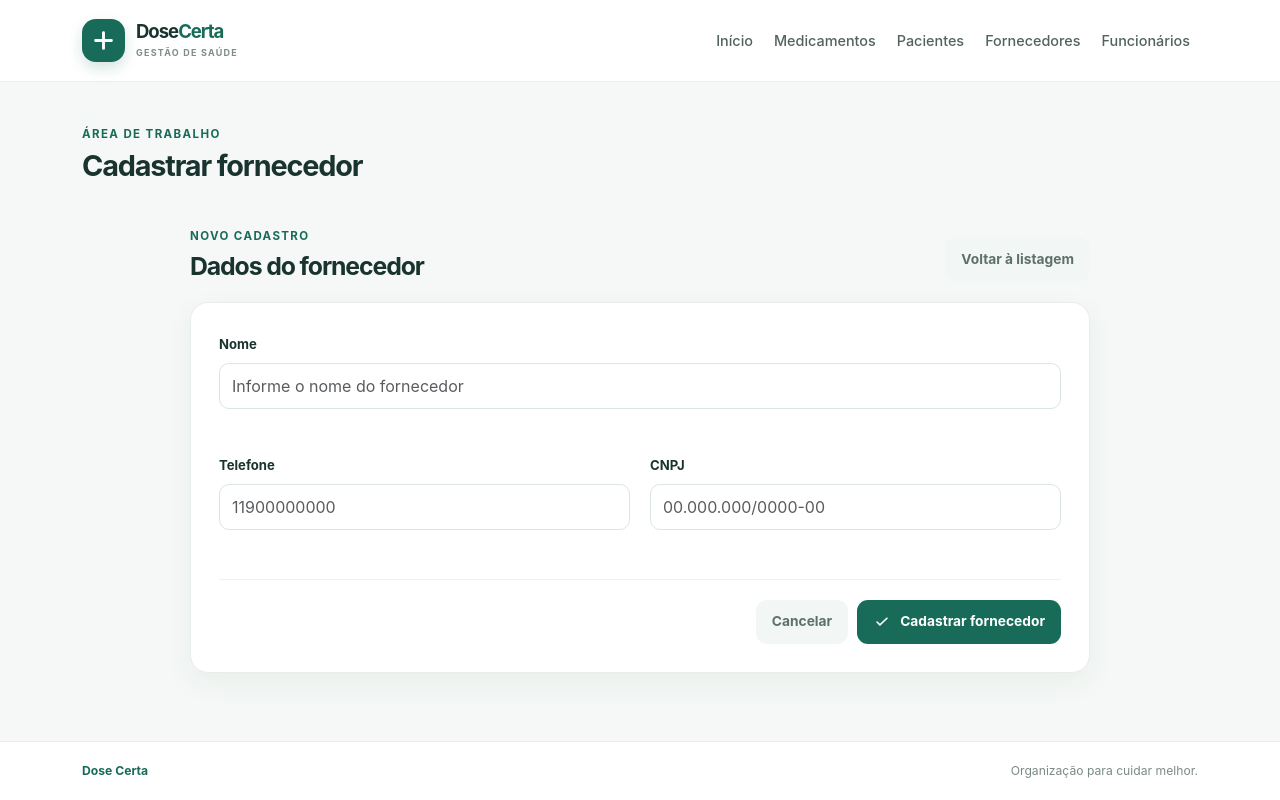
After one commit to VictorJer/controle-de-medicamentos-web-v2, an ASP.NET Core app: page /Fornecedor/Cadastrar in a window 1280 px wide. The commit adds this page. Run offline with ASP.NET Core 8, Linux system fonts and the light colour scheme; some libraries are stand-ins or nearby versions.

Commit message:
ADICIONA validações de telefone e nome nos view models e ajusta a validação de CNPJ na classe Fornecedor; adiciona página de cadastro de fornecedor com formulário e estilos

```diff
--- a/ControleDeMedicamentosWeb.WebApp/Modulos/ModuloFornecedor/Apresentacao/FornecedorViewModels.cs
+++ b/ControleDeMedicamentosWeb.WebApp/Modulos/ModuloFornecedor/Apresentacao/FornecedorViewModels.cs
@@ -15,7 +15,7 @@ public record CadastrarFornecedorViewModel(
 string Nome,
 
     [Required(ErrorMessage = "O campo \"Telefone\" deve ser preenchido.")]
-[RegularExpression(@"^\(\d{2}\) \d{4,5}-\d{4}$", ErrorMessage = "O campo \"Telefone\" deve estar no formato (DDD) 90000-0000.")]
+[RegularExpression(@"^\d{11}$", ErrorMessage = "O campo \"Telefone\" deve conter exatamente 11 dígitos.")]
 string Telefone,
 
     [Required(ErrorMessage = "O campo \"CNPJ\" deve ser preenchido.")]
@@ -31,7 +31,7 @@ public record EditarFornecedorViewModel(
 string Nome,
 
     [Required(ErrorMessage = "O campo \"Telefone\" deve ser preenchido.")]
-[RegularExpression(@"^\(\d{2}\) \d{4,5}-\d{4}$", ErrorMessage = "O campo \"Telefone\" deve estar no formato (DDD) 90000-0000.")]
+[RegularExpression(@"^\d{11}$", ErrorMessage = "O campo \"Telefone\" deve conter exatamente 11 dígitos.")]
 string Telefone,
 
     [Required(ErrorMessage = "O campo \"CNPJ\" deve ser preenchido.")]
--- /dev/null
+++ b/ControleDeMedicamentosWeb.WebApp/Modulos/ModuloFornecedor/Apresentacao/Views/Cadastrar.cshtml
@@ -0,0 +1,55 @@
+@model ControleDeMedicamentosWeb.WebApp.Modulos.ModuloFornecedor.Apresentacao.CadastrarFornecedorViewModel
+
+@{
+    Layout = "_Layout";
+    ViewBag.Titulo = "Cadastrar fornecedor";
+}
+
+<section class="form-page">
+    <div class="form-toolbar">
+        <div>
+            <span class="section-eyebrow">Novo cadastro</span>
+            <h2>Dados do fornecedor</h2>
+        </div>
+
+        <a class="btn btn-secondary-action" asp-controller="Fornecedor" asp-action="Listar">
+            Voltar à listagem
+        </a>
+    </div>
+
+    <div class="form-card">
+        <form asp-controller="Fornecedor" asp-action="Cadastrar" method="post" novalidate>
+            <div asp-validation-summary="ModelOnly" class="alert alert-danger" role="alert"></div>
+
+            <div class="form-grid">
+                <div class="form-field form-field-wide">
+                    <label asp-for="Nome" class="form-label">Nome</label>
+                    <input asp-for="Nome" class="form-control app-form-control" placeholder="Informe o nome do fornecedor" />
+                    <span asp-validation-for="Nome" class="text-danger form-validation"></span>
+                </div>
+
+                <div class="form-field">
+                    <label asp-for="Telefone" class="form-label">Telefone</label>
+                    <input asp-for="Telefone" class="form-control app-form-control" placeholder="11900000000" maxlength="11" inputmode="numeric" />
+                    <span asp-validation-for="Telefone" class="text-danger form-validation"></span>
+                </div>
+
+                <div class="form-field">
+                    <label asp-for="Cnpj" class="form-label">CNPJ</label>
+                    <input asp-for="Cnpj" class="form-control app-form-control" placeholder="00.000.000/0000-00" />
+                    <span asp-validation-for="Cnpj" class="text-danger form-validation"></span>
+                </div>
+            </div>
+
+            <div class="form-actions">
+                <a class="btn btn-secondary-action" asp-controller="Fornecedor" asp-action="Listar">Cancelar</a>
+                <button type="submit" class="btn btn-primary-action">
+                    <svg aria-hidden="true" viewBox="0 0 20 20" fill="none">
+                        <path d="m4.5 10 3.2 3.2 7.8-7.4" stroke="currentColor" stroke-width="1.8" stroke-linecap="round" stroke-linejoin="round" />
+                    </svg>
+                    Cadastrar fornecedor
+                </button>
+            </div>
+        </form>
+    </div>
+</section>
--- a/ControleDeMedicamentosWeb.WebApp/wwwroot/css/site.css
+++ b/ControleDeMedicamentosWeb.WebApp/wwwroot/css/site.css
@@ -646,6 +646,101 @@ body {
     font-size: .86rem;
 }
 
+.form-page {
+    max-width: 900px;
+    margin: 0 auto;
+}
+
+.form-toolbar {
+    display: flex;
+    align-items: end;
+    justify-content: space-between;
+    gap: 20px;
+    margin-bottom: 21px;
+}
+
+.form-toolbar h2 {
+    margin: 6px 0 0;
+    font-size: 1.55rem;
+    font-weight: 750;
+    letter-spacing: -.045em;
+}
+
+.form-card {
+    padding: 28px;
+    background: #fff;
+    border: 1px solid #e7eeea;
+    border-radius: 18px;
+    box-shadow: 0 10px 30px rgba(29, 72, 59, .055);
+}
+
+.form-grid {
+    display: grid;
+    grid-template-columns: repeat(2, minmax(0, 1fr));
+    gap: 20px;
+}
+
+.form-field-wide {
+    grid-column: 1 / -1;
+}
+
+.form-field .form-label {
+    margin-bottom: 8px;
+    color: var(--color-ink);
+    font-size: .82rem;
+    font-weight: 700;
+}
+
+.app-form-control {
+    min-height: 46px;
+    color: var(--color-ink);
+    border: 1px solid #dce6e1;
+    border-radius: 10px;
+    box-shadow: none;
+}
+
+.app-form-control:focus {
+    border-color: #88bba9;
+    box-shadow: 0 0 0 3px rgba(23, 107, 88, .09);
+}
+
+.form-validation {
+    display: block;
+    min-height: 18px;
+    margin-top: 5px;
+    font-size: .78rem;
+}
+
+.form-actions {
+    display: flex;
+    align-items: center;
+    justify-content: flex-end;
+    gap: 9px;
+    margin-top: 26px;
+    padding-top: 20px;
+    border-top: 1px solid #edf1ef;
+}
+
+.btn-secondary-action {
+    display: inline-flex;
+    min-height: 44px;
+    align-items: center;
+    justify-content: center;
+    padding: 0 16px;
+    color: #5e706a;
+    background: #f2f6f4;
+    border: 0;
+    border-radius: 11px;
+    font-size: .86rem;
+    font-weight: 700;
+}
+
+.btn-secondary-action:hover,
+.btn-secondary-action:focus {
+    color: var(--color-ink);
+    background: #e7efeb;
+}
+
 .app-footer {
     padding: 20px 0;
     color: #7c8b86;
@@ -698,6 +793,28 @@ body {
     .list-toolbar {
         align-items: flex-start;
         flex-direction: column;
+    }
+
+    .form-toolbar {
+        align-items: flex-start;
+        flex-direction: column;
+    }
+
+    .form-card {
+        padding: 22px 18px;
+    }
+
+    .form-grid {
+        grid-template-columns: 1fr;
+    }
+
+    .form-field-wide {
+        grid-column: auto;
+    }
+
+    .form-actions {
+        align-items: stretch;
+        flex-direction: column-reverse;
     }
 
     .supplier-table-wrap {
```
Also changed, not shown: ControleDeMedicamentosWeb.WebApp/Modulos/ModuloFornecedor/Dominio/Fornecedor.cs (+13 -32 lines).
